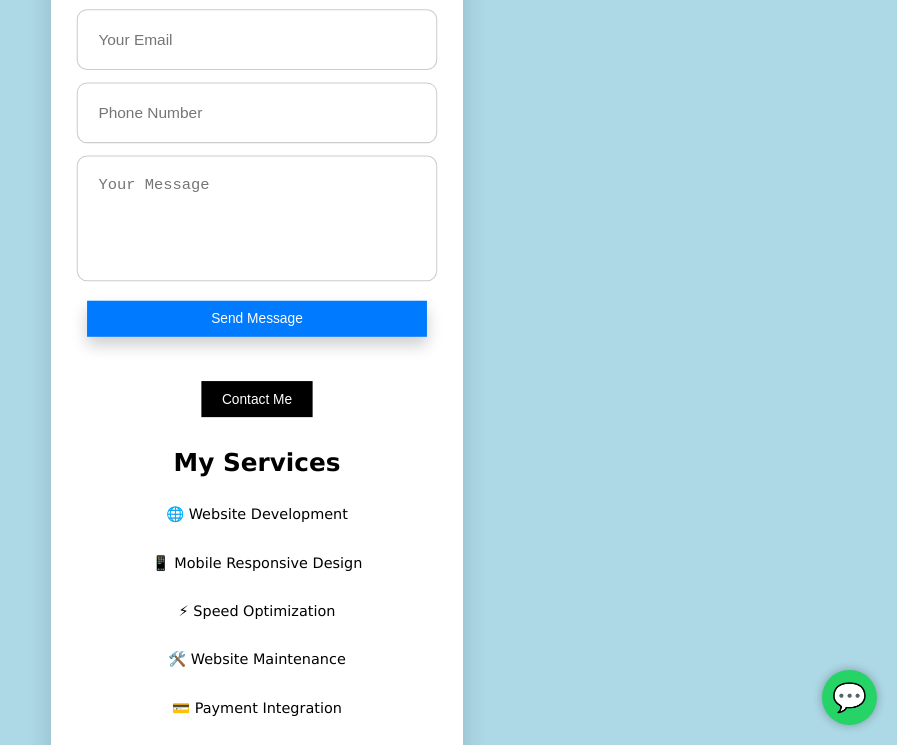
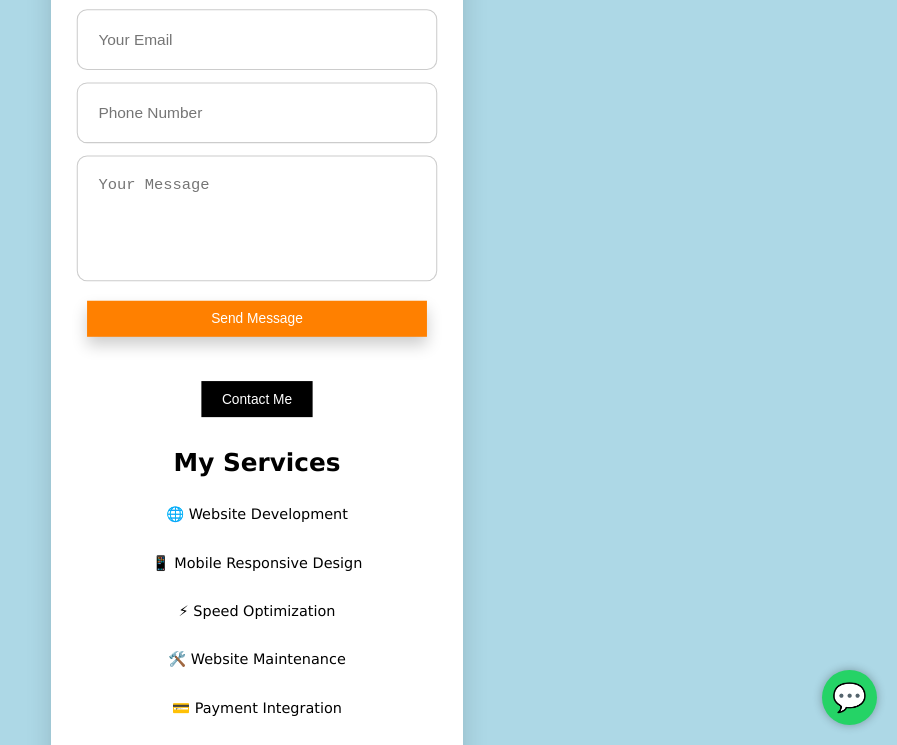
Before and after one commit to MuhammadAmjad96/My_Website1, a plain HTML site: page index.html in a window 1280 px wide. In both pictures the pointer is over the button "Send Message". Shown: the part 871-1616 px from the top of the page, without its empty margins (383-1280 px from the left). Drawn offline with Linux system fonts and the light colour scheme.

Commit message:
Add hover effects and animations

```diff
--- a/style.css
+++ b/style.css
@@ -308,7 +308,7 @@ button, .btn {
 }
 
 button:hover, .btn:hover {
-  background-color: #007bff;
+  background-color: #ff8000;
   color: white;
   transform: translateY(-3px);
   box-shadow: 0 8px 15px rgba(0,0,0,0.2);
```
